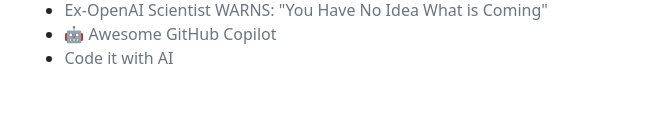
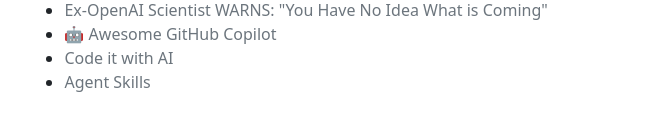
Before and after one commit to medhatelmasry/medhatelmasry.github.io, a React (Vite) app: page /ai in a window 1280 px wide. Shown: the part 188-318 px from the top of the page, without its empty margins (313-966 px from the left). Built offline with nearby package versions, Linux system fonts and the light colour scheme.

Commit message:
agent skills

```diff
--- a/src/pages/AI.tsx
+++ b/src/pages/AI.tsx
@@ -32,6 +32,10 @@ const AiPage = () => {
           <a className="text-decoration-none link-secondary"
             href="https://www.codeitwithai.com/">Code it with AI</a>
         </li>
+        <li>
+          <a className="text-decoration-none link-secondary"
+            href="https://agentskills.io/home">Agent Skills</a>
+        </li>
       </ul>
     </section>
   );
```
